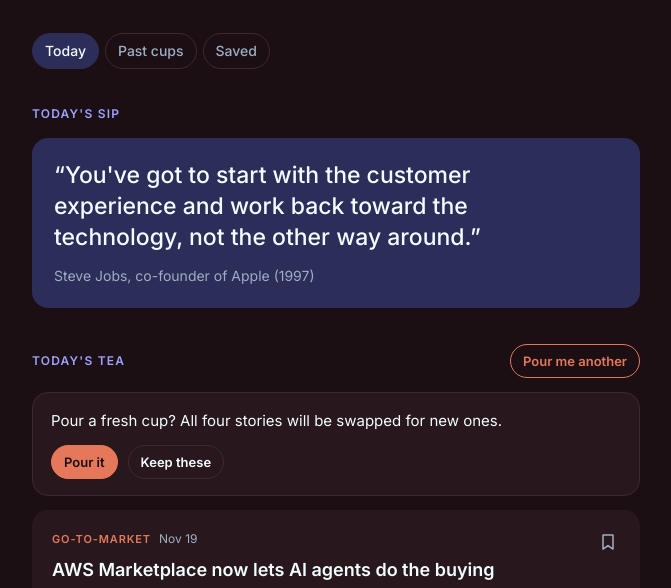
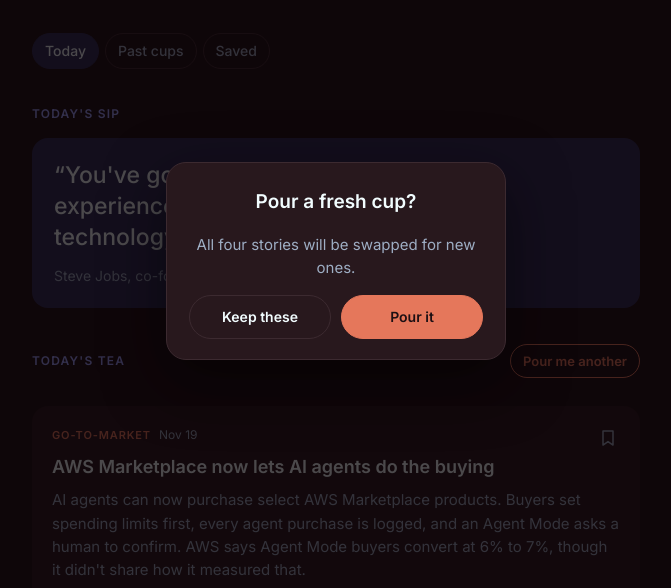
Before and after one commit to jennachailatte/the-daily-chai, a plain HTML site: page index.html in a window 1280 px wide. Both pictures are taken after a click on the button "Pour me another". Shown: the part 139-727 px from the top of the page, without its empty margins (304-975 px from the left). Drawn offline with Linux system fonts and the light colour scheme.

Commit message:
Show the fresh-cup confirmation as a centered popup
Co-Authored-By: Claude Opus 5.5 <noreply@anthropic.com>
Claude-Session: https://claude.ai/code/session_01Cgd9gUgktFazwuF5X4sTWw

```diff
--- a/index.html
+++ b/index.html
@@ -88,8 +88,15 @@ footer { font-size: 12px; color: var(--muted); border-top: 1px solid var(--line)
 .save svg { width: 20px; height: 20px; }
 .save[aria-pressed="true"] path { fill: currentColor; }
 .refill { border-color: var(--matcha); color: var(--matcha); }
-.confirm { background: var(--surface); border: 1px solid var(--line); border-radius: 16px; padding: 16px 18px; display: flex; flex-direction: column; gap: 12px; }
-.confirm p { margin: 0; font-size: 15px; }
+.overlay { position: fixed; inset: 0; z-index: 20; background: rgba(10, 4, 6, .72); display: grid; place-items: center; padding: 24px max(16px, env(safe-area-inset-right, 0px)) 24px max(16px, env(safe-area-inset-left, 0px)); animation: fadein .18s ease-out; }
+.confirm { background: var(--surface); border: 1px solid var(--line); border-radius: 20px; padding: 24px 22px 20px; display: flex; flex-direction: column; gap: 16px; width: 100%; max-width: 340px; text-align: center; box-shadow: 0 20px 60px rgba(0,0,0,.5); animation: pop .2s ease-out; }
+.confirm h3 { margin: 0; font-size: 19px; font-weight: 600; }
+.confirm .btns { justify-content: center; }
+.confirm .btns button { flex: 1; padding: 10px 14px; font-size: 14px; }
+@keyframes fadein { from { opacity: 0; } }
+@keyframes pop { from { opacity: 0; transform: scale(.95); } }
+@media (prefers-reduced-motion: reduce) { .overlay, .confirm { animation: none; } }
+.confirm p { margin: 0; font-size: 15px; color: var(--muted); }
 .confirm .btns { display: flex; gap: 10px; flex-wrap: wrap; }
 .primary { background: var(--matcha); border-color: var(--matcha); color: var(--bg); }
 .primary:hover { color: var(--bg); opacity: .9; }
@@ -258,12 +265,13 @@ document.addEventListener("click", e => {
     return;
   }
   if (e.target.closest("#refill")) {
-    $("confirmBox").innerHTML = `<div class="confirm"><p>Pour a fresh cup? All four stories will be swapped for new ones.</p>
-      <div class="btns"><button type="button" class="primary" id="doRefill">Pour it</button><button type="button" id="keep">Keep these</button></div></div>`;
+    $("confirmBox").innerHTML = `<div class="overlay" id="overlay"><div class="confirm" role="dialog" aria-modal="true" aria-labelledby="cTitle">
+      <h3 id="cTitle">Pour a fresh cup?</h3><p>All four stories will be swapped for new ones.</p>
+      <div class="btns"><button type="button" id="keep">Keep these</button><button type="button" class="primary" id="doRefill">Pour it</button></div></div></div>`;
     $("doRefill").focus();
     return;
   }
-  if (e.target.closest("#keep")) { $("confirmBox").innerHTML = ""; return; }
+  if (e.target.closest("#keep") || e.target.id === "overlay") { $("confirmBox").innerHTML = ""; return; }
   if (e.target.closest("#doRefill")) {
     $("confirmBox").innerHTML = "";
     const st = stateFor(current);
@@ -284,6 +292,7 @@ document.addEventListener("click", e => {
   setTimeout(() => { st.shown[slot] = nextStory(current); redrawStories(); }, 220);
 });
 
+document.addEventListener("keydown", e => { if (e.key === "Escape" && $("confirmBox")) $("confirmBox").innerHTML = ""; });
 window.addEventListener("hashchange", () => { route(); window.scrollTo(0, 0); });
 (async () => {
   try { days = await getJSON("editions/index.json"); } catch { days = []; }
--- a/sw.js
+++ b/sw.js
@@ -1,5 +1,5 @@
 // Network first so each morning's edition shows up; falls back to the last copy when offline.
-const CACHE = "tea-v6";
+const CACHE = "tea-v7";
 self.addEventListener("install", e => { self.skipWaiting(); });
 self.addEventListener("activate", e => e.waitUntil(self.clients.claim()));
 self.addEventListener("fetch", e => {
```
